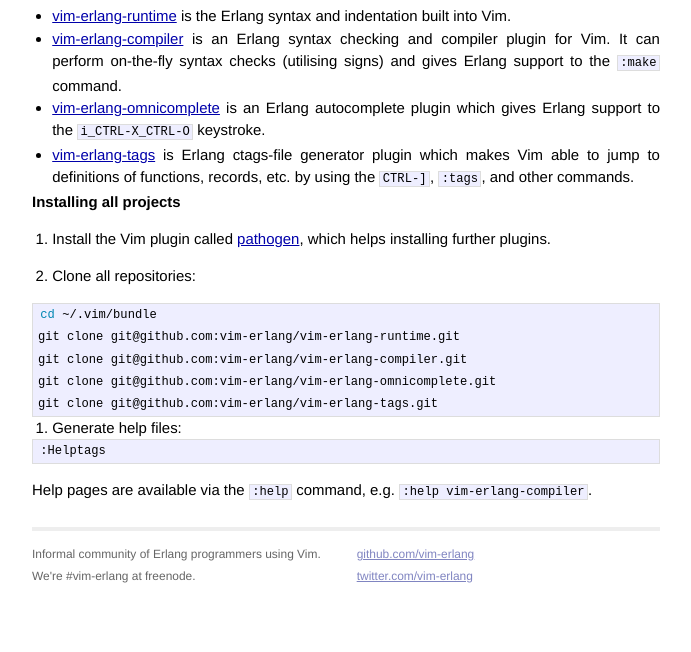
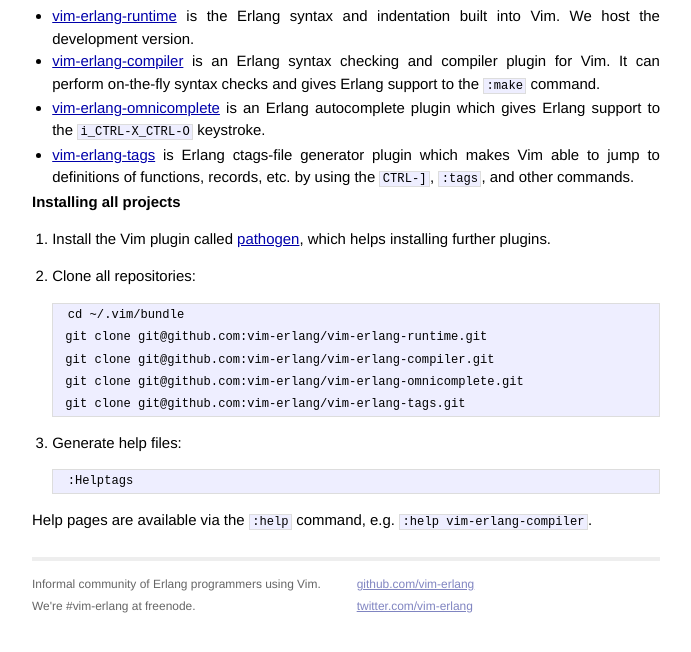
Before and after one commit to vim-erlang/vim-erlang.github.io, a Jekyll site: the page built from _posts/2014-03-18-project-status.markdown, in a window 1280 px wide, cut to the strip 189-945 px from the top of the page. Shown: the top 652 px of the strip, without its empty margins (294-985 px from the left). Built offline with Jekyll 4.4.1, drawn with Linux system fonts in a browser that asks for light colours; Markdown is read by kramdown in place of the engine named in the settings.

Commit message:
Add README

```diff
--- /dev/null
+++ b/README.markdown
@@ -0,0 +1,4 @@
+vim-erlang.github.io
+====================
+
+The homepage of the vim-erlang project.
--- a/_posts/2014-03-18-project-status.markdown
+++ b/_posts/2014-03-18-project-status.markdown
@@ -2,44 +2,40 @@
 layout: post
 title:  "Project status"
 date:   2014-03-18 20:10:38
-categories:
+categories: projects
 ---
 
-## Our projects
+# Our projects
 
 We now have quite a few projects in the [vim-erlang organization][vim-erlang]:
 
 - [vim-erlang-runtime][vim-erlang-runtime] is the Erlang syntax and indentation
-  built into Vim.
+  built into Vim. We host the development version.
 - [vim-erlang-compiler][vim-erlang-compiler] is an Erlang syntax checking and
-  compiler plugin for Vim. It can perform on-the-fly syntax checks (utilising
-  signs) and gives Erlang support to the `:make` command.
+  compiler plugin for Vim. It can perform on-the-fly syntax checks and gives
+  Erlang support to the `:make` command.
 - [vim-erlang-omnicomplete][vim-erlang-omnicomplete] is an Erlang autocomplete
   plugin which gives Erlang support to the `i_CTRL-X_CTRL-O` keystroke.
 - [vim-erlang-tags][vim-erlang-tags] is Erlang ctags-file generator plugin which
   makes Vim able to jump to definitions of functions, records, etc. by using the
   `CTRL-]`, `:tags`, and other commands.
 
-## Installing all projects
+# Installing all projects
 
 1. Install the Vim plugin called [pathogen][pathogen], which helps installing
    further plugins.
 
 2. Clone all repositories:
 
-{% highlight bash %}
-cd ~/.vim/bundle
-git clone git@github.com:vim-erlang/vim-erlang-runtime.git
-git clone git@github.com:vim-erlang/vim-erlang-compiler.git
-git clone git@github.com:vim-erlang/vim-erlang-omnicomplete.git
-git clone git@github.com:vim-erlang/vim-erlang-tags.git
-{% endhighlight %}
+        cd ~/.vim/bundle
+        git clone git@github.com:vim-erlang/vim-erlang-runtime.git
+        git clone git@github.com:vim-erlang/vim-erlang-compiler.git
+        git clone git@github.com:vim-erlang/vim-erlang-omnicomplete.git
+        git clone git@github.com:vim-erlang/vim-erlang-tags.git
 
 3. Generate help files:
 
-{% highlight vim %}
-:Helptags
-{% endhighlight %}
+        :Helptags
 
 Help pages are available via the `:help` command, e.g. `:help
 vim-erlang-compiler`.
```
